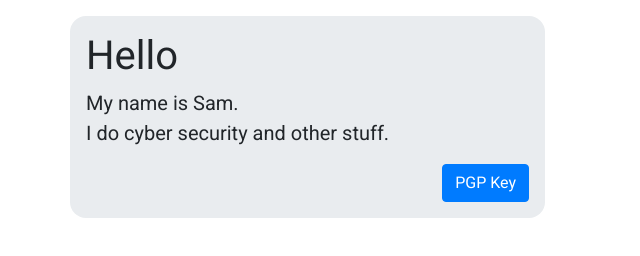
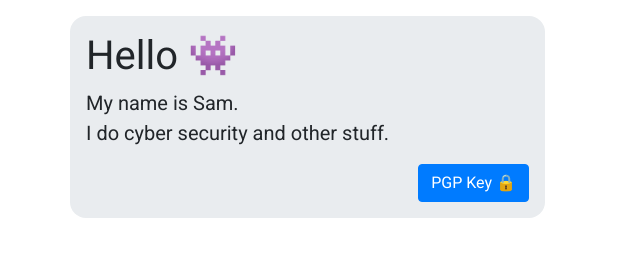
Before and after one commit to Sam-Dowling/sam-dowling.github.io, a plain HTML site: page index.html in a window 1280 px wide. Shown: the whole page, without its empty margins (0-640 px from the left). Drawn offline with nearby package versions, Linux system fonts and the light colour scheme.

Commit message:
Update index.html

```diff
--- a/index.html
+++ b/index.html
@@ -32,10 +32,10 @@
 <main role="main" class="container">
 <div class="row">
 <div class="col-md-5 key">
-<h1>Hello </h1>
+<h1>Hello &#x1F47E;</h1>
 <p>My name is Sam.
 <br>I do cyber security and other stuff.</p>
-<a class="btn btn-md btn-primary float-right" href="pgp_samdowling.asc" role="button">PGP Key </a>
+<a class="btn btn-md btn-primary float-right" href="pgp_samdowling.asc" role="button">PGP Key &#x1F512;</a>
 </div>
 </div>
 </main>
```
